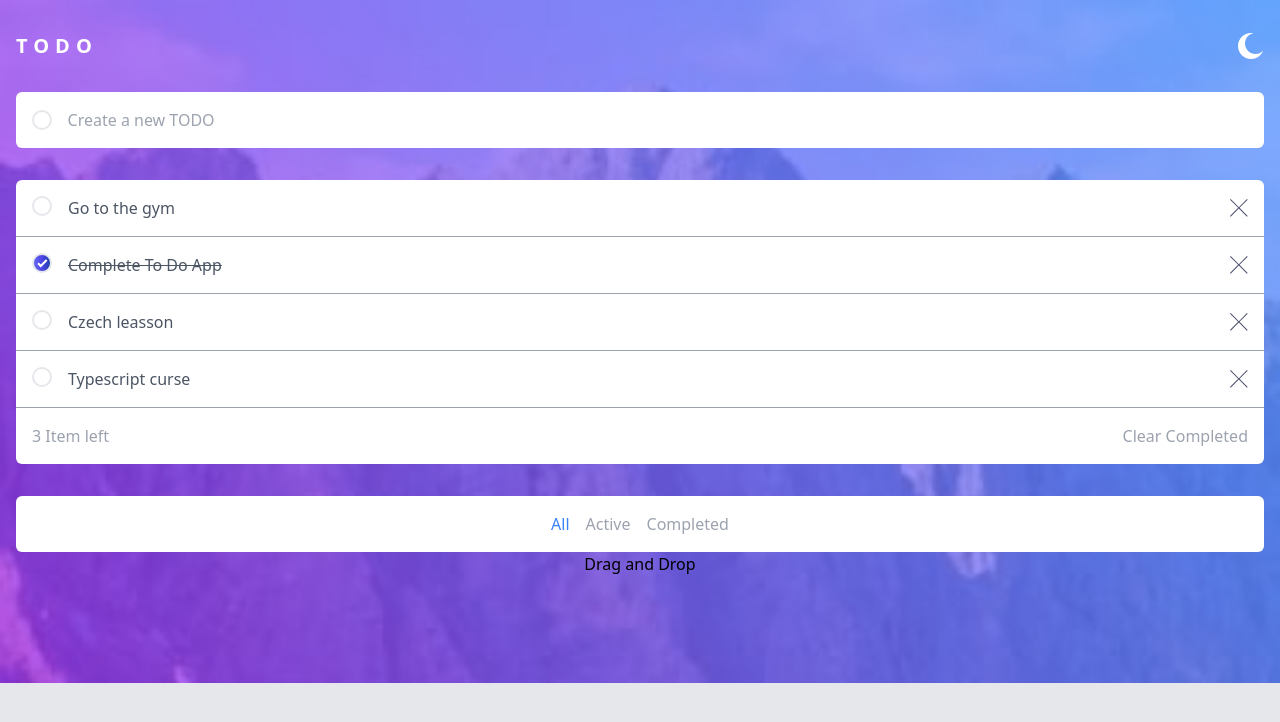
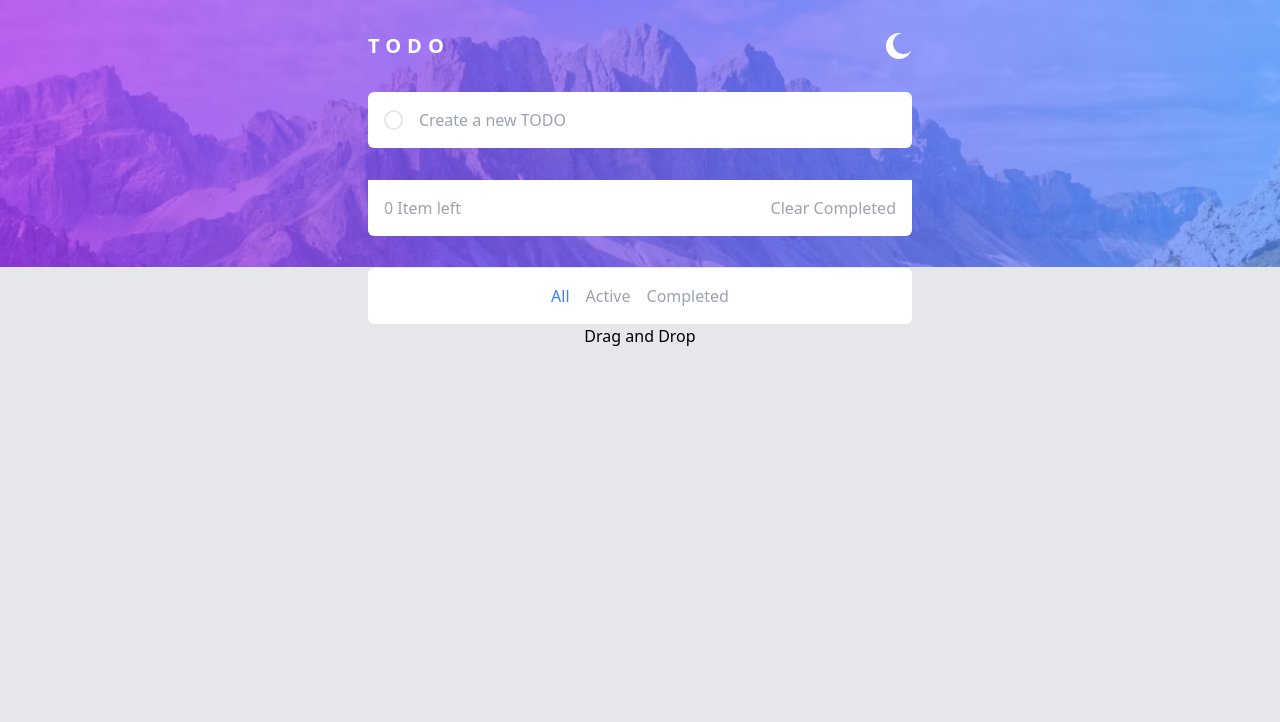
Before and after one commit to MarioGRodriguez28/react-todo, a React (Vite) app: page / in a window 1280 px wide. Shown: the top 722 px of the page. Built offline with nearby package versions, Linux system fonts and the light colour scheme.

Commit message:
update LocalStorage

```diff
--- a/src/App.jsx
+++ b/src/App.jsx
@@ -1,4 +1,4 @@
-import { useState } from "react";
+import { useEffect, useState } from "react";
 import Footer from "./components/Footer";
 import Header from "./components/Header";
 import TodoComputed from "./components/TodoComputed";
@@ -6,16 +6,21 @@
 import TodoFilter from "./components/TodoFilter";
 import TodoList from "./components/TodoList";
 
-const initialStateTodos = [
-    { id: 1, title: "Go to the gym", completed: false },
-    { id: 2, title: "Complete To Do App", completed: true },
-    { id: 3, title: "Czech leasson", completed: false },
-    { id: 4, title: "Typescript curse", completed: false },
-];
+// const initialStateTodos = [
+//     { id: 1, title: "Go to the gym", completed: false },
+//     { id: 2, title: "Complete To Do App", completed: true },
+//     { id: 3, title: "Czech leasson", completed: false },
+//     { id: 4, title: "Typescript curse", completed: false },
+// ];
+const initialStateTodos =JSON.parse(localStorage.getItem("todos")) || []
 
 const App = () => {
     const [todos, setTodos] = useState(initialStateTodos);
     const [filter, setFilter] = useState("all");
+
+    useEffect(()=>{
+        localStorage.setItem("todos", JSON.stringify(todos))
+    },[todos])
 
     const createTodo = (title) => {
         const newTodo = {
@@ -60,9 +65,9 @@
     };
 
     return (
-        <div className=" transition-all duration-1000 bg-[url('./assets/images/bg-mobile-light.jpg')] bg-gray-200  dark:bg-gray-900 min-h-screen dark:bg-[url('./assets/images/bg-mobile-dark.jpg')]  bg-contain bg-no-repeat">
+        <div className=" transition-all duration-1000 bg-[url('./assets/images/bg-mobile-light.jpg')] bg-gray-200  dark:bg-gray-900 min-h-screen dark:bg-[url('./assets/images/bg-mobile-dark.jpg')]  bg-contain bg-no-repeat md:bg-[url('./assets/images/bg-desktop-light.jpg')] md:dark:bg-[url('./assets/images/bg-desktop-dark.jpg')]">
             <Header />
-            <main className="container mt-8 mx-auto px-4">
+            <main className="container mt-8 mx-auto px-4 md:max-w-xl">
                 <TodoCreate createTodo={createTodo} />
                 <TodoList
                     todos={filteredTodos()}
--- a/src/components/Header.jsx
+++ b/src/components/Header.jsx
@@ -20,7 +20,7 @@
   };
 
   return (
-    <header className="container mx-auto px-4 pt-8">
+    <header className="container mx-auto px-4 pt-8 md:max-w-xl">
       <div className="flex justify-between">
         <h1 className="uppercase text-xl font-bold tracking-[0.3em] text-white ">Todo</h1>
         <button onClick={toggleDarkMode}>
```
